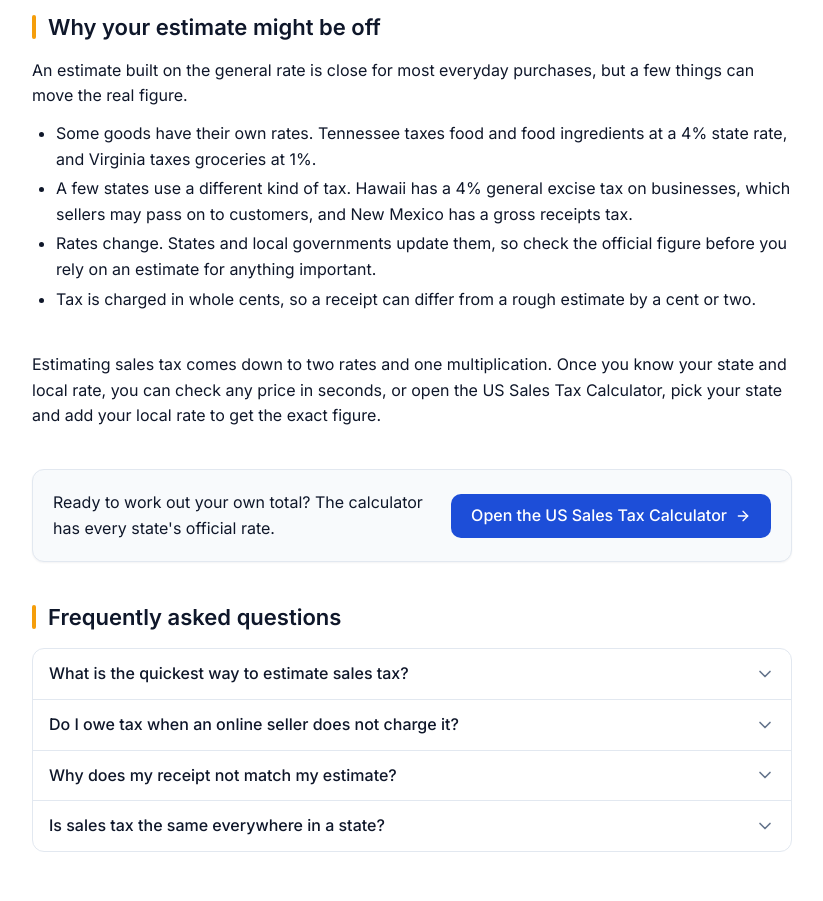
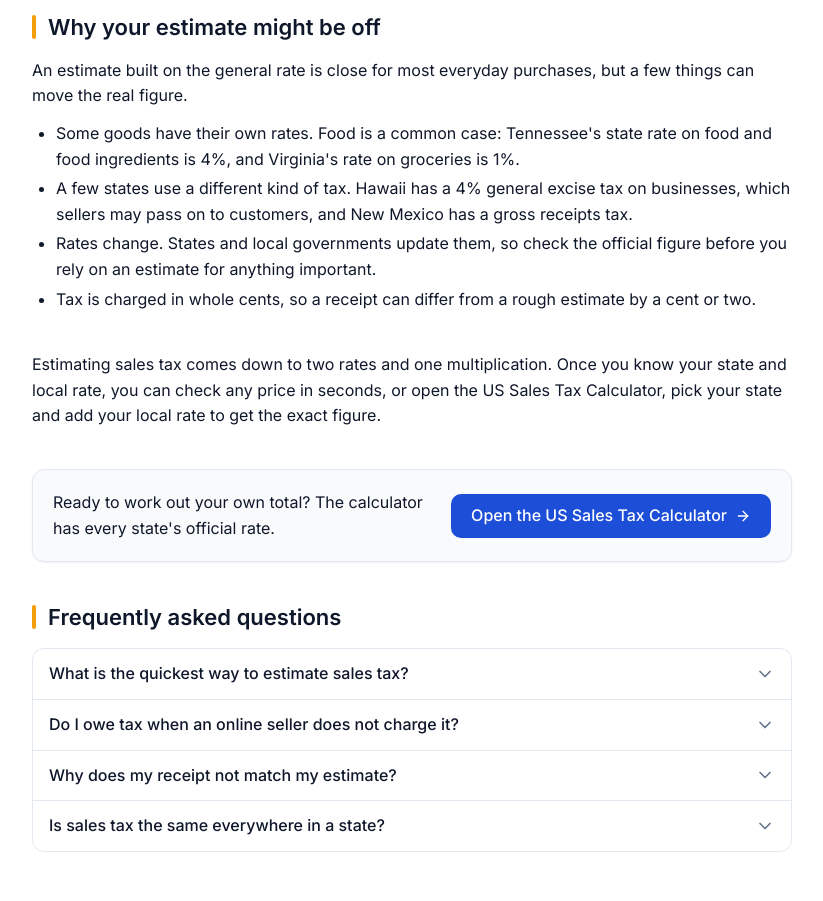
Before and after one commit to RehanGG/boltly, a Next.js app: page /guides/how-to-estimate-sales-tax/ in a window 1280 px wide. Shown: the part 2000-2901 px from the top of the page, without its empty margins (74-897 px from the left). Built offline with nearby package versions, Linux system fonts and the light colour scheme; no server answers.

Commit message:
fix: reword sentence repeated between sales tax guide and tool page

```diff
--- a/src/data/guides.ts
+++ b/src/data/guides.ts
@@ -69,7 +69,7 @@ export const guides: Guide[] = [
         heading: "Why your estimate might be off",
         paragraphs: ["An estimate built on the general rate is close for most everyday purchases, but a few things can move the real figure."],
         list: [
-          "Some goods have their own rates. Tennessee taxes food and food ingredients at a 4% state rate, and Virginia taxes groceries at 1%.",
+          "Some goods have their own rates. Food is a common case: Tennessee's state rate on food and food ingredients is 4%, and Virginia's rate on groceries is 1%.",
           "A few states use a different kind of tax. Hawaii has a 4% general excise tax on businesses, which sellers may pass on to customers, and New Mexico has a gross receipts tax.",
           "Rates change. States and local governments update them, so check the official figure before you rely on an estimate for anything important.",
           "Tax is charged in whole cents, so a receipt can differ from a rough estimate by a cent or two.",
```
